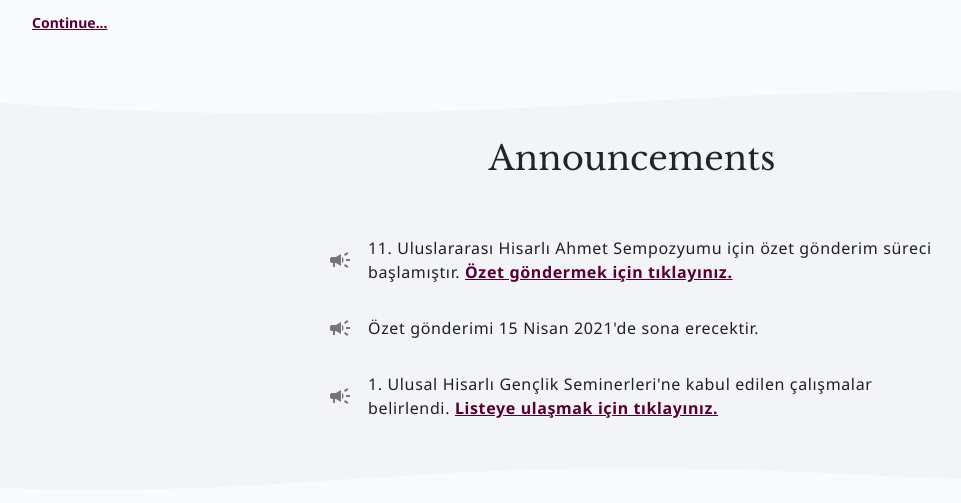
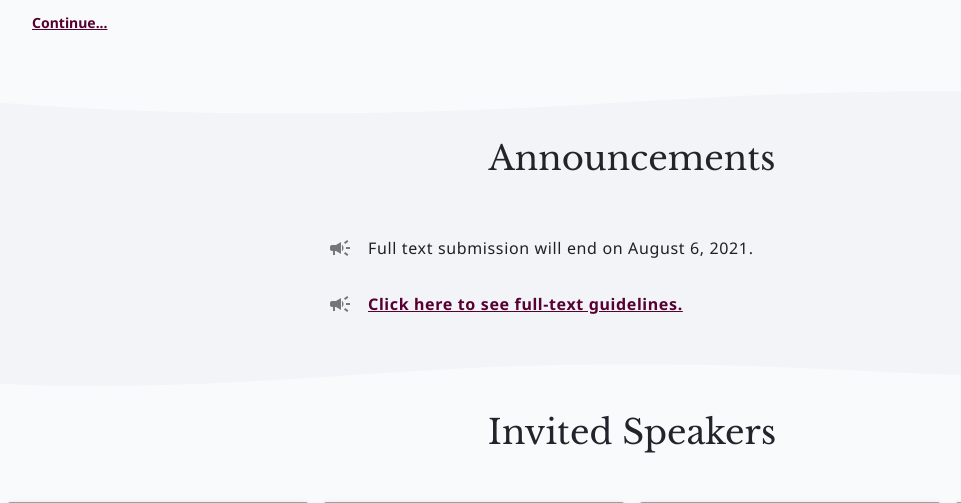
Before and after one commit to ihpar/hisarli, a PHP site: page /index.php in a window 1280 px wide. Shown: the part 869-1372 px from the top of the page, without its empty margins (8-969 px from the left). Run offline with PHP 8.4, Linux system fonts and the light colour scheme; grey boxes are pictures that could not be loaded.

Commit message:
inner static pages

```diff
--- a/index.php
+++ b/index.php
@@ -70,31 +70,7 @@ require_once "langs/lang_index.php";
         <div class="pad-25-per">
           <h3 class="center-text sec-h3"><?php echo($lang_index["duyurular"][$pref_lang]); ?></h3>
           <ul class="mdl-list">
-            <li class="mdl-list__item">
-                <span class="mdl-list__item-primary-content">
-                  <i class="material-icons mdl-list__item-icon">campaign</i>
-                  <div class="li-inner-wrap">
-                    11. Uluslararası Hisarlı Ahmet Sempozyumu için özet gönderim süreci başlamıştır.
-                    <a href="#">Özet göndermek için tıklayınız.</a>
-                  </div>
-                </span>
-            </li>
-
-            <li class="mdl-list__item">
-                <span class="mdl-list__item-primary-content">
-                  <i class="material-icons mdl-list__item-icon">campaign</i>
-                  <div class="li-inner-wrap">Özet gönderimi 15 Nisan 2021'de sona erecektir.</div>
-                </span>
-            </li>
-            <li class="mdl-list__item">
-                <span class="mdl-list__item-primary-content">
-                  <i class="material-icons mdl-list__item-icon">campaign</i>
-                  <div class="li-inner-wrap">
-                    1. Ulusal Hisarlı Gençlik Seminerleri'ne kabul edilen çalışmalar belirlendi.
-                    <a href="#">Listeye ulaşmak için tıklayınız.</a>
-                  </div>
-                </span>
-            </li>
+              <?php echo($lang_index["duyurular_metin"][$pref_lang]); ?>
           </ul>
         </div>
       </section>
--- a/langs/lang_index.php
+++ b/langs/lang_index.php
@@ -282,6 +282,44 @@ based on around subheadings below:</p>
         "en" => "Announcements",
         "tr" => "Duyurular"
     ],
+    "duyurular_metin" => [
+        "en" => '
+        <li class="mdl-list__item">
+            <span class="mdl-list__item-primary-content">
+              <i class="material-icons mdl-list__item-icon">campaign</i>
+              <div class="li-inner-wrap">
+                Full text submission will end on August 6, 2021.
+              </div>
+            </span>
+        </li>
+        <li class="mdl-list__item">
+            <span class="mdl-list__item-primary-content">
+              <i class="material-icons mdl-list__item-icon">campaign</i>
+              <div class="li-inner-wrap">
+                <a href="paper-guidelines.php">Click here to see full-text guidelines.</a>
+              </div>
+            </span>
+        </li>
+        ',
+        "tr" => '
+        <li class="mdl-list__item">
+            <span class="mdl-list__item-primary-content">
+              <i class="material-icons mdl-list__item-icon">campaign</i>
+              <div class="li-inner-wrap">
+                Tam metin gönderimi 6 Ağustos 2021\'de sona erecektir.
+              </div>
+            </span>
+        </li>
+        <li class="mdl-list__item">
+            <span class="mdl-list__item-primary-content">
+              <i class="material-icons mdl-list__item-icon">campaign</i>
+              <div class="li-inner-wrap">
+                <a href="paper-guidelines.php">Tam metin yazım kuralları için tıklayınız.</a>
+              </div>
+            </span>
+        </li>
+        '
+    ],
     "davetli_konusmacilar" => [
         "en" => "Invited Speakers",
         "tr" => "Davetli Konuşmacılar"
```
